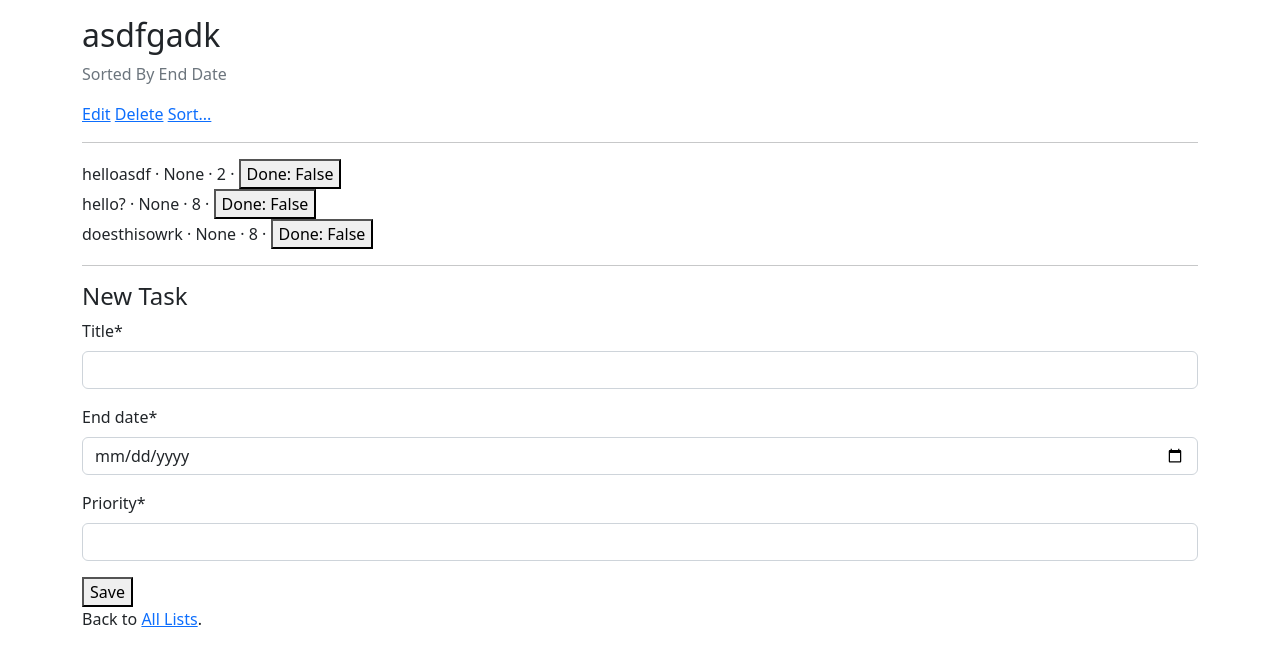
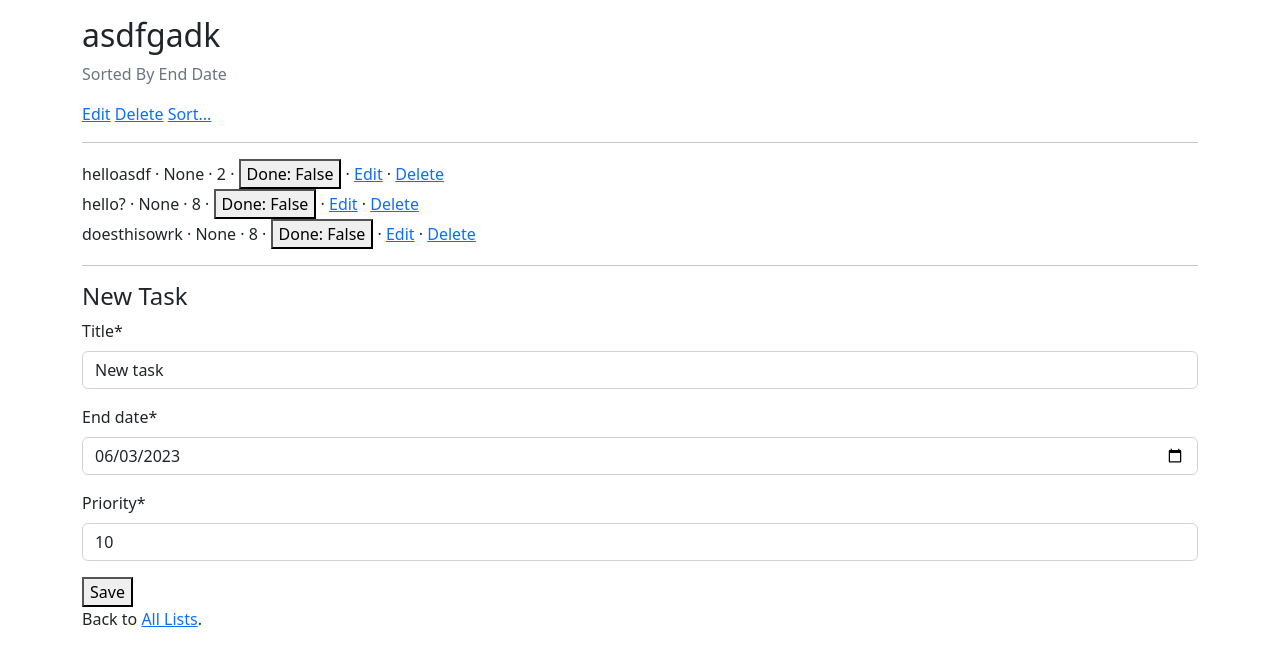
Before and after one commit to parkchamchi/SoftwareEngineering2023, a Django app: page /lists/1/ in a window 1280 px wide. Shown: the part 73-739 px from the top of the page. Run offline with Django 4.2, Linux system fonts and the light colour scheme; a user stored in the database is signed in; data comes from the database, SQL or seed files in the repository; both versions use the stored data as it was after the commit; some libraries are stand-ins or nearby versions.

Commit message:
`Task` edit & delete (#15)
* implemented task edit & delete

* moved alarm css to `base.html`

```diff
--- a/src/lists/forms.py
+++ b/src/lists/forms.py
@@ -3,7 +3,15 @@ from django.forms import DateInput
 
 from .models import Task
 
+from datetime import datetime, timedelta
+
 class TaskForm(forms.ModelForm):
+	def __init__(self, *args, **kwargs):
+		super().__init__(*args, **kwargs)
+		self.fields["title"].initial = "New task"
+		self.fields["end_date"].initial = datetime.now().date() + timedelta(days=1) #tomorrow
+		self.fields['priority'].initial = 10
+
 	class Meta:
 		model = Task
 		fields = ("title", "end_date", "priority")
--- a/src/lists/urls.py
+++ b/src/lists/urls.py
@@ -8,6 +8,8 @@ from .views import (
 	ListCreateView,
 	ListSortView,
 
+	TaskUpdateView,
+	TaskDeleteView,
 	TaskToggleDoneView,
 
 	ToggleHideFinishedTasksView,
@@ -18,9 +20,11 @@ urlpatterns = [
 	path("<int:pk>/edit/", ListUpdateView.as_view(), name="list_edit"),
 	path("<int:pk>/delete/", ListDeleteView.as_view(), name="list_delete"),
 	path("new/", ListCreateView.as_view(), name="list_new"),
-    path("<int:pk>/sort/", ListSortView.as_view(), name="list_sort"),
+	path("<int:pk>/sort/", ListSortView.as_view(), name="list_sort"),
 
-	path("task_toggle_done/<int:task_id>/", TaskToggleDoneView.as_view(), name="task_toggle_done"),
+	path("task/<int:pk>/edit", TaskUpdateView.as_view(), name="task_edit"),
+	path("task/<int:pk>/delete", TaskDeleteView.as_view(), name="task_delete"),
+	path("task/<int:task_id>/toggle_done/", TaskToggleDoneView.as_view(), name="task_toggle_done"),
 
 	path("frontend-options/toggle-hide-finished-tasks/", ToggleHideFinishedTasksView.as_view(), name="toggle_hide_finished_tasks"),
 
--- a/src/lists/views.py
+++ b/src/lists/views.py
@@ -104,6 +104,30 @@ class ListSortView(AllowGuestUserMixin, LoginRequiredMixin, UserPassesTestMixin,
 		obj = self.get_object()
 		return obj.author == self.request.user
 
+class TaskUpdateView(AllowGuestUserMixin, LoginRequiredMixin, UserPassesTestMixin, UpdateView):
+	model = Task
+	form_class = TaskForm
+	template_name = "task_edit.html"
+
+	def test_func(self):
+		obj = self.get_object()
+		return obj.list.author == self.request.user
+
+	def get_success_url(self):
+		return reverse("list_list")
+
+class TaskDeleteView(AllowGuestUserMixin, LoginRequiredMixin, UserPassesTestMixin, DeleteView):
+	model = Task
+	template_name = "task_delete.html"
+	#success_url = reverse_lazy("list_list")
+
+	def test_func(self):
+		obj = self.get_object()
+		return obj.list.author == self.request.user
+
+	def get_success_url(self):
+		return reverse("list_list")
+
 class TaskToggleDoneView(AllowGuestUserMixin, LoginRequiredMixin, UserPassesTestMixin, View):
 	def post(self, request, task_id):
 		task = get_object_or_404(Task, id=task_id)
--- a/src/templates/base.html
+++ b/src/templates/base.html
@@ -14,6 +14,10 @@
 	<style>
 		.hidden {
 			color: LightGray;
+		}
+
+		.alarm {
+			font-weight: bold;
 		}
 	</style>
 </head>
--- a/src/templates/task_item.html
+++ b/src/templates/task_item.html
@@ -1,11 +1,11 @@
 {% load frontend_options_extras %}
-<span {% if request.user|get_hide_finished_tasks and task.is_done %}class="hidden"{%endif%}>
+<span {% if request.user|get_hide_finished_tasks and task.is_done %}class="hidden"{% endif %}>
 	<span class="font-weight-bold">
 		{{ task.title }} &middot;
 	</span>
 
 	{% if task.should_show_alarm %}
-		<span style="font-weight: bold;">
+		<span class="alarm">
 	{% else %}
 		<span>
 	{% endif %}
@@ -16,7 +16,10 @@
 	<form method="post" action="{% url 'task_toggle_done' task.id %}" style="display: inline">
 		{% csrf_token %}
 		<button type="submit">Done: {{ task.is_done }}</button>
-	</form>
+	</form> &middot;
+
+	<a href="{% url 'task_edit' task.id %}">Edit</a> &middot;
+	<a href="{% url 'task_delete' task.id %}">Delete</a>
 </span>
 
 <br>
```
Also changed, not shown: src/templates/task_delete.html (added, +9 -0 lines), src/templates/task_edit.html (added, +10 -0 lines), src/db.sqlite3.
